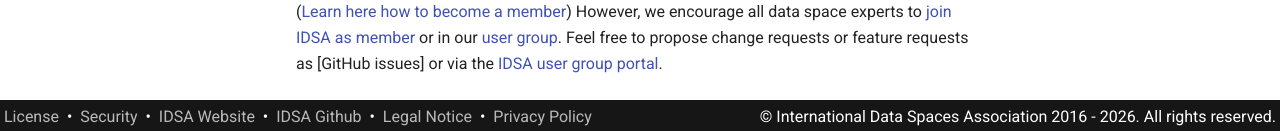
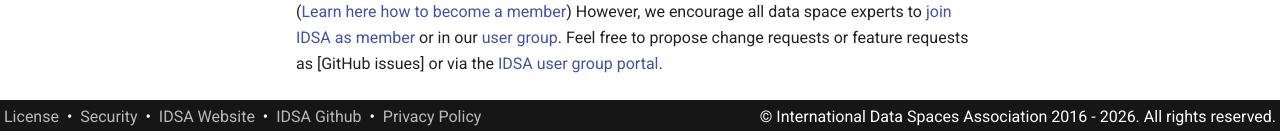
Before and after one commit to International-Data-Spaces-Association/knowledge-base, an MkDocs documentation site: the page built from docs/index.md, in a window 1280 px wide and 900 px high, scrolled down 1061 px. Shown: the part 766-897 px from the top of the window. Built offline with MkDocs 1.6.1 and Material for MkDocs 9.7.7, drawn with Linux system fonts in a browser that asks for light colours.

Commit message:
Removing legal notice keeping CC-BY
The kb and its documents are under CC-BY, removing legal notice

```diff
--- a/overrides/partials/footer.html
+++ b/overrides/partials/footer.html
@@ -10,8 +10,6 @@
         &nbsp;•&nbsp;
         <a href="https://github.com/International-Data-Spaces-Association">IDSA Github</a>
         &nbsp;•&nbsp;
-        <a href="https://internationaldataspaces.org/imprint/">Legal Notice</a>
-        &nbsp;•&nbsp;
         <a href="https://internationaldataspaces.org/privacypolicy/">Privacy Policy</a>
       </div>
       <div class="kb-footer-copy">
```
